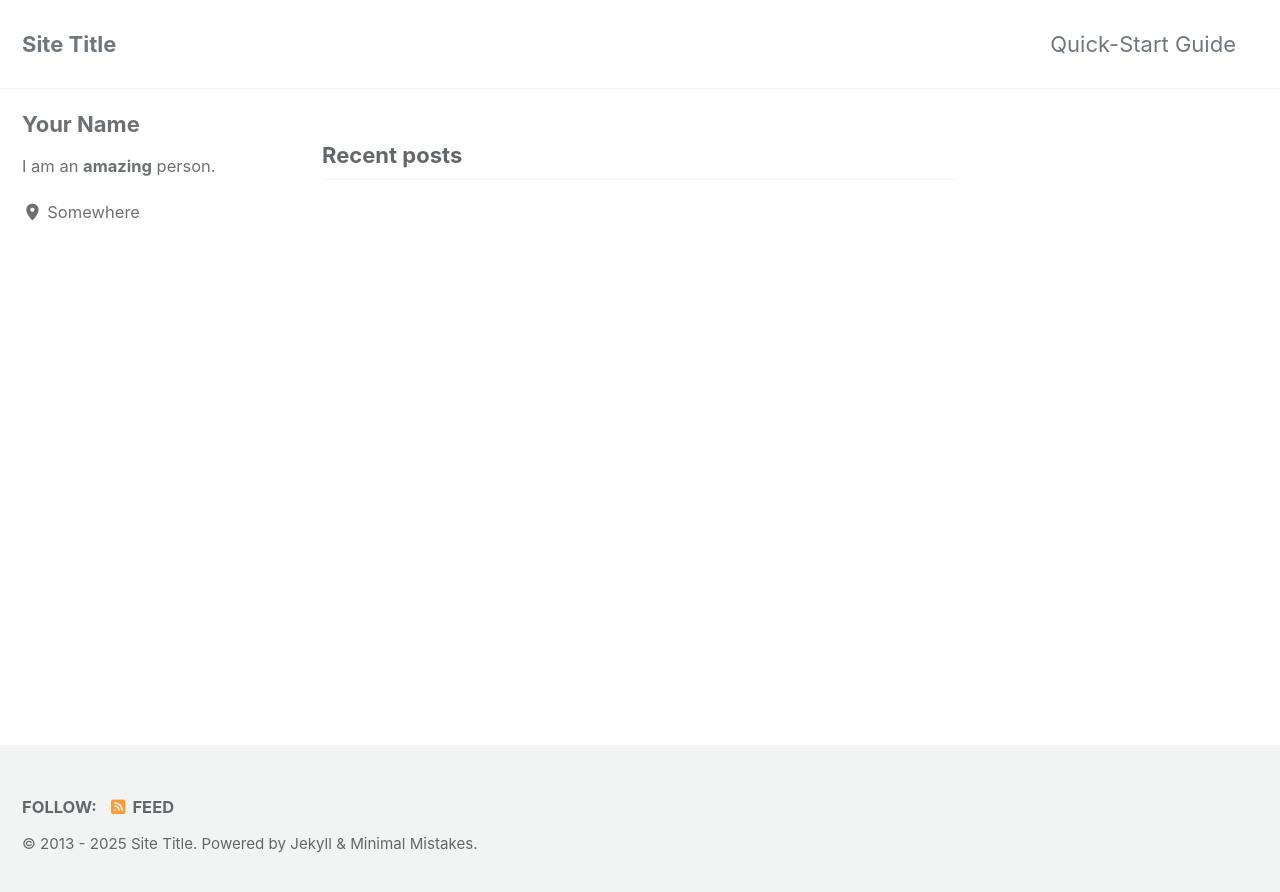
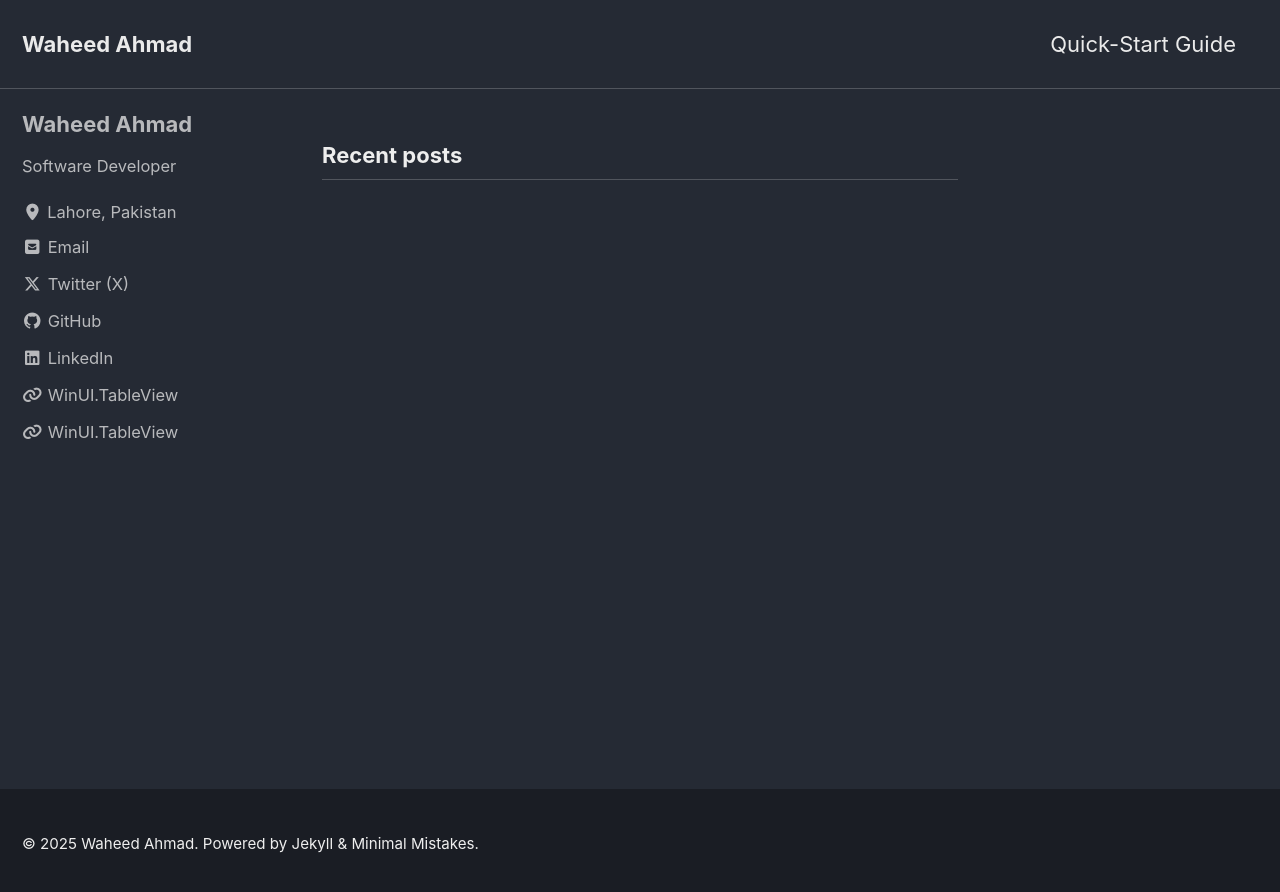
Before and after one commit to w-ahmad/w-ahmad.github.io, a Jekyll site: the page built from index.html, in a window 1280 px wide. Shown: the top 892 px of the page. Built offline with Jekyll 4.4.1, drawn with Linux system fonts in a browser that asks for light colours; cached includes are drawn as plain includes; the list of posts is cut into pages by our own code.

Commit message:
Update _config.yml with personalized settings

```diff
--- a/_config.yml
+++ b/_config.yml
@@ -12,16 +12,16 @@
 
 # theme                  : "minimal-mistakes-jekyll"
 # remote_theme           : "mmistakes/minimal-mistakes"
-minimal_mistakes_skin    : "default" # "air", "aqua", "contrast", "dark", "dirt", "neon", "mint", "plum", "sunrise"
+minimal_mistakes_skin    : "dark" # "default", "air", "aqua", "contrast", "dark", "dirt", "neon", "mint", "plum", "sunrise"
 
 # Site Settings
 locale                   : "en-US"
 rtl                      : # true, false (default) # turns direction of the page into right to left for RTL languages
-title                    : "Site Title"
+title                    : "Waheed Ahmad"
 title_separator          : "-"
 subtitle                 : # site tagline that appears below site title in masthead
-name                     : "Your Name"
-description              : "An amazing website."
+name                     : "Waheed Ahmad"
+description              : "Software Developer"
 url                      : # the base hostname & protocol for your site e.g. "https://mmistakes.github.io"
 baseurl                  : # the subpath of your site, e.g. "/blog"
 repository               : # GitHub username/repo-name e.g. "mmistakes/minimal-mistakes"
@@ -67,7 +67,7 @@ reCaptcha:
   secret                 :
 atom_feed:
   path                   : # blank (default) uses feed.xml
-  hide                   : # true, false (default)
+  hide                   : true # false (default)
 search                   : # true, false (default)
 search_full_content      : # true, false (default)
 search_provider          : # lunr (default), algolia, google
@@ -90,11 +90,11 @@ baidu_site_verification  :
 
 # Social Sharing
 twitter:
-  username               :
-facebook:
-  username               :
-  app_id                 :
-  publisher              :
+  username               : _waheedahmad
+#facebook:
+#  username               :
+#  app_id                 :
+#  publisher              :
 og_image                 : # Open Graph/Twitter default site image
 # For specifying social profiles
 # - https://developers.google.com/structured-data/customize/social-profiles
@@ -113,53 +113,59 @@ analytics:
 
 # Site Author
 author:
-  name             : "Your Name"
+  name             : "Waheed Ahmad"
   avatar           : # path of avatar image, e.g. "/assets/images/bio-photo.jpg"
-  bio              : "I am an **amazing** person."
-  location         : "Somewhere"
+  bio              : "Software Developer"
+  location         : "Lahore, Pakistan"
   email            :
   links:
     - label: "Email"
       icon: "fas fa-fw fa-envelope-square"
-      # url: "mailto:your.name@email.com"
+      url: "mailto:waheed.ahmad92@outlook.com"
     - label: "Website"
       icon: "fas fa-fw fa-link"
       # url: "https://your-website.com"
-    - label: "Twitter"
-      icon: "fab fa-fw fa-twitter-square"
-      # url: "https://twitter.com/"
+    - label: "Twitter (X)"
+      icon: "fab fa-fw fa-x-twitter"
+      url: "https://x.com/_waheedahmad"
     - label: "Facebook"
       icon: "fab fa-fw fa-facebook-square"
       # url: "https://facebook.com/"
     - label: "GitHub"
       icon: "fab fa-fw fa-github"
-      # url: "https://github.com/"
-    - label: "Instagram"
-      icon: "fab fa-fw fa-instagram"
-      # url: "https://instagram.com/"
+      url: "https://github.com/w-ahmad"
+    - label: "LinkedIn"
+      icon: "fab fa-fw fa-linkedin"
+      url: "https://www.linkedin.com/in/waheedahmad92"
+    - label: "WinUI.TableView"
+      icon: "fas fa-fw fa-link"
+      url: "https://w-ahmad.github.io/WinUI.TableView/"
+    - label: "WinUI.TableView"
+      icon: "fas fa-fw fa-link"
+      url: "https://github.com/w-ahmad/BlazorWebView.WinUI/"
 
 # Site Footer
-footer:
-  links:
-    - label: "Twitter"
-      icon: "fab fa-fw fa-twitter-square"
-      # url:
-    - label: "Facebook"
-      icon: "fab fa-fw fa-facebook-square"
-      # url:
-    - label: "GitHub"
-      icon: "fab fa-fw fa-github"
-      # url:
-    - label: "GitLab"
-      icon: "fab fa-fw fa-gitlab"
-      # url:
-    - label: "Bitbucket"
-      icon: "fab fa-fw fa-bitbucket"
-      # url:
-    - label: "Instagram"
-      icon: "fab fa-fw fa-instagram"
-      # url:
-  since: "2013"
+#footer:
+#  links:
+#    - label: "Twitter"
+#      icon: "fab fa-fw fa-twitter-square"
+#      # url:
+#    - label: "Facebook"
+#      icon: "fab fa-fw fa-facebook-square"
+#      # url:
+#    - label: "GitHub"
+#      icon: "fab fa-fw fa-github"
+#      # url:
+#    - label: "GitLab"
+#      icon: "fab fa-fw fa-gitlab"
+#      # url:
+#    - label: "Bitbucket"
+#      icon: "fab fa-fw fa-bitbucket"
+#      # url:
+#    - label: "Instagram"
+#      icon: "fab fa-fw fa-instagram"
+#      # url:
+#  since: "2013"
 
 
 # Reading Files
```
